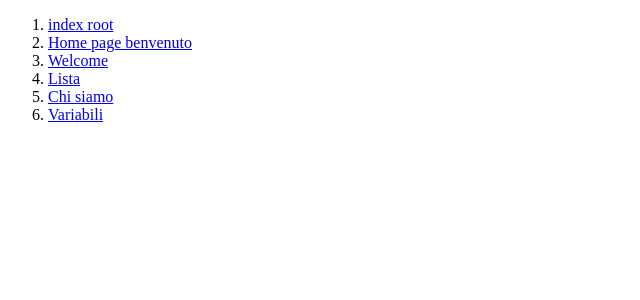
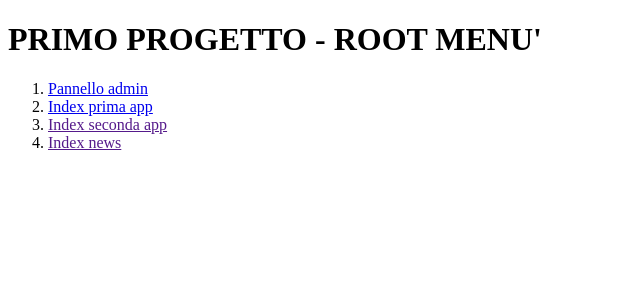
Before and after one commit to SimCini/primo_progetto, a Django app: page / in a window 1280 px wide. Shown: the top 300 px of the page, without its empty margins (0-640 px from the left). Run offline with Django 5.2, Linux system fonts and the light colour scheme.

Commit message:
Passo 9: add index generale (giusto)

```diff
--- a/prima_app/templates/index.html
+++ b/prima_app/templates/index.html
@@ -7,7 +7,7 @@
 </head>
 <body>
     <ol>
-        <li><a href="{% url 'primo_progetto:index_root'%}">index root</a></li>
+        <li><a href="/">index root</a></li>
         <li><a href="{% url 'prima_app:homepage'%}">Home page benvenuto</a></li>
         <li><a href="{% url 'prima_app:welcome'%}">Welcome</a></li>
         <li><a href="{% url 'prima_app:lista'%}">Lista</a></li>
--- a/primo_progetto/urls.py
+++ b/primo_progetto/urls.py
@@ -23,7 +23,7 @@ app_name="primo_progetto"
 
 urlpatterns = [
     path('admin/', admin.site.urls),
-    path('',include("prima_app.urls",namespace="prima_app")),
-    #path('index_root', index_root, name='index_root'),
+    path('prima_app/',include("prima_app.urls",namespace="prima_app")),
+    path('', index_root, name='index_root'),
 
 ]
--- a/primo_progetto/views.py
+++ b/primo_progetto/views.py
@@ -1,4 +1,4 @@
 from django.shortcuts import render
 
 def index_root(request):
-    return render(request, "primo_progetto/index_root.html")
+    return render(request, "index_root.html")
```
